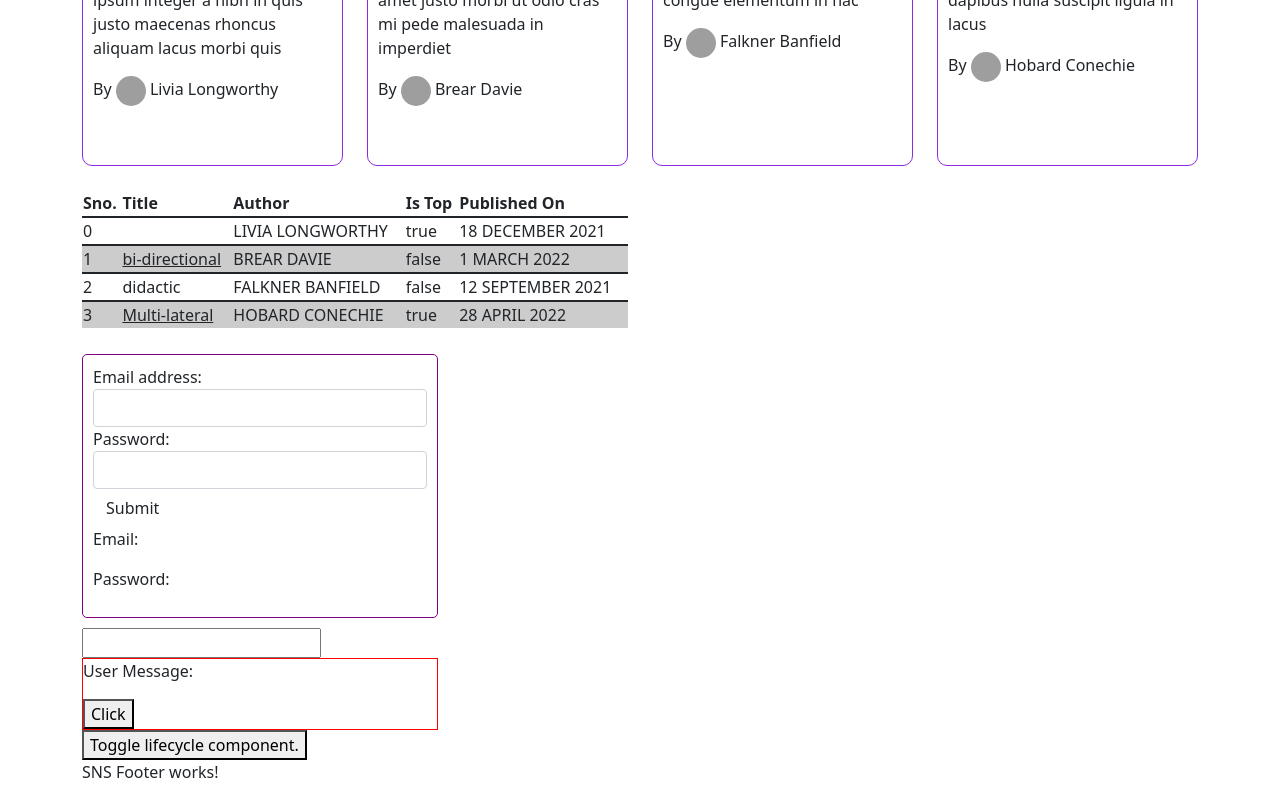
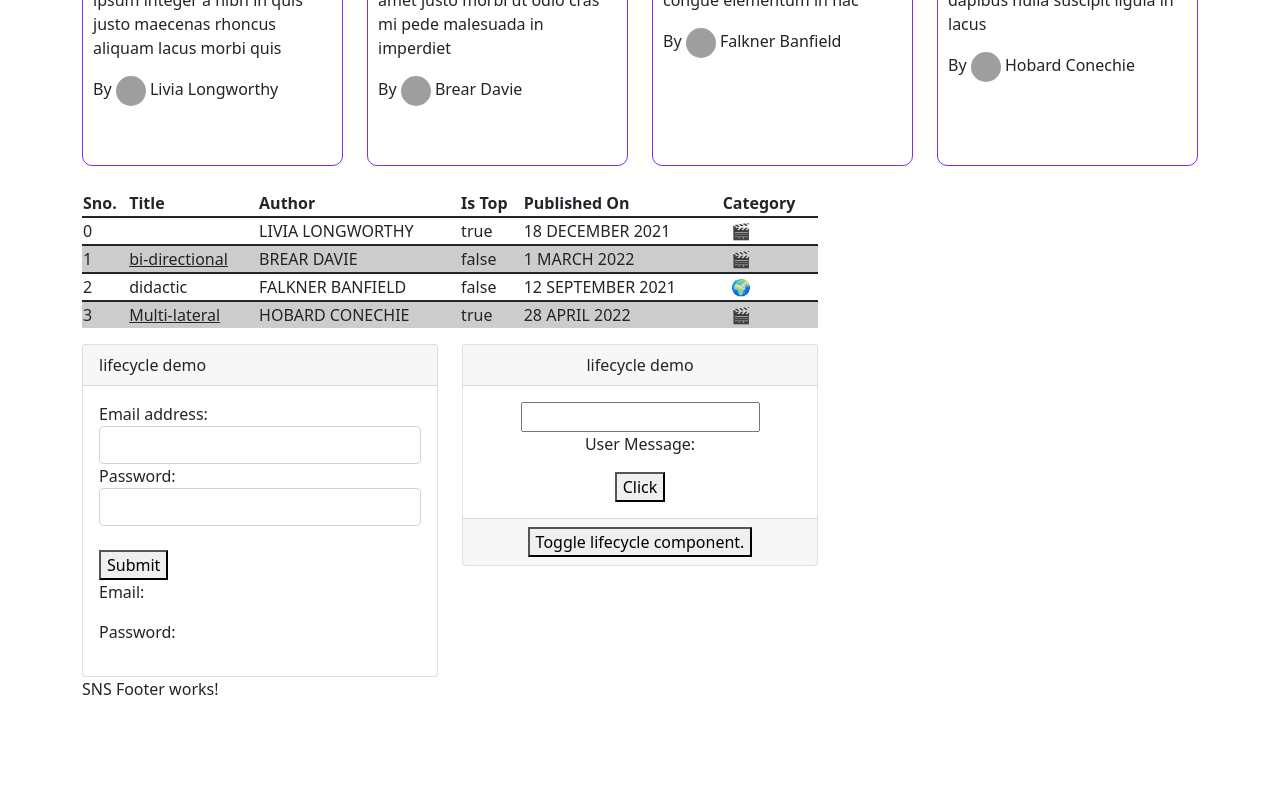
Before and after one commit to snsanjeev/ang-sns-news, an Angular app: page / in a window 1280 px wide. Shown: the part 415-1215 px from the top of the page. After the commit the page ends 1132 px from the top, so only its background shows below. Built offline with nearby package versions, Linux system fonts and the light colour scheme; grey boxes are pictures that could not be loaded.

Commit message:
ngSwitch, pipes and some styling

```diff
--- a/src/app/app.component.html
+++ b/src/app/app.component.html
@@ -17,7 +17,7 @@
     <sns-article-callouts></sns-article-callouts>
 
     <div class="row">
-        <div class="col-6">
+        <div class="col-8">
             <sns-news-table></sns-news-table>
         </div>
     </div>
@@ -26,17 +26,21 @@
         <div class="col-4">
             <sns-login-form></sns-login-form>
         </div>
-    </div>
+        <div class="col-4">
+            <div class="card text-center">
+                <div class="card-header">lifecycle demo</div>
+                <div class="card-body">
+                    <input [(ngModel)]="userMessage" name="message"/>
+                    <sns-lifecycle-demo (userclicked)="childToParentEvent($event)" [message]="userMessage" *ngIf="toggle"></sns-lifecycle-demo>
 
-    <div class="row">
-        <div class="col-4">
-            <input [(ngModel)]="userMessage" name="message"/>
-            <sns-lifecycle-demo (userclicked)="childToParentEvent($event)" [message]="userMessage" *ngIf="toggle"></sns-lifecycle-demo>
-            <button (click)="toggleLifecycleComponent()">Toggle lifecycle component.</button>
+                </div>
+                <div class="card-footer text-muted">
+                    <button (click)="toggleLifecycleComponent()">Toggle lifecycle component.</button>
+                </div>
+              </div>
+
         </div>
     </div>
-
-
     <div class="row">
         <div class="col-12">
             <sns-footer></sns-footer>
--- a/src/app/app.module.ts
+++ b/src/app/app.module.ts
@@ -18,6 +18,7 @@ import { LifecycleDemoComponent } from './components/lifecycle-demo/lifecycle-de
 import { NewsTableComponent } from './components/news-table/news-table.component';
 import { HighlightDirective } from './directives/highlight.directive';
 import { UnderlineDirective } from './directives/underline.directive';
+import { UppercasePipe } from './pipes/uppercase.pipe';
 
 @NgModule({
   declarations: [
@@ -32,7 +33,8 @@ import { UnderlineDirective } from './directives/underline.directive';
     LifecycleDemoComponent,
     NewsTableComponent,
     HighlightDirective,
-    UnderlineDirective
+    UnderlineDirective,
+    UppercasePipe
   ],
   imports: [
     BrowserModule,
--- a/src/app/components/lifecycle-demo/lifecycle-demo.component.css
+++ b/src/app/components/lifecycle-demo/lifecycle-demo.component.css
@@ -1,4 +1,4 @@
 :host {
-    border: 1px solid red;
+    /* border: 1px solid red; */
     display: block;
 }
--- a/src/app/components/login-form/login-form.component.html
+++ b/src/app/components/login-form/login-form.component.html
@@ -1,4 +1,6 @@
-<div class="LoginForm">
+<div class="card">
+  <div class="card-header">lifecycle demo</div>
+  <div class="card-body">
 <div class="form-group">
     <label for="email">Email address:</label>
     <input type="email" [(ngModel)]="form.email" name="email" class="form-control" id="email">
@@ -6,8 +8,9 @@
   <div class="form-group">
     <label for="pwd">Password:</label>
     <input type="password" [(ngModel)]="form.password" class="form-control" id="password">
-  </div>
-  <button type="submit" class="btn btn-default">Submit</button>
+  </div><br />
+  <button type="submit" class="">Submit</button>
 <p>Email: {{form.email}}</p>
 <p>Password: {{form.password}}</p>
 </div>
+</div>
--- a/src/app/components/news-table/news-table.component.html
+++ b/src/app/components/news-table/news-table.component.html
@@ -6,12 +6,17 @@
         <th>Author</th>
         <th>Is Top</th>
         <th>Published On</th>
+        <th>Category</th>
     </tr>
     <tr *ngFor="let news of news; let i = index" snsHighlight [ngClass]="{'even-row': (i % 2), 'odd-row': !(i%2)}">
         <td>{{i}}</td>
         <td snsUnderline>{{news.title}}</td>
         <td>{{news.author.name | uppercase}}</td>
         <td>{{news.isTopNEWS}}</td>
-        <td>{{news.publishedOn | date: "d MMMM yyyy" | uppercase}}</td>
+        <td>{{news.publishedOn | date: "d MMMM yyyy" | snsuppercase}}</td>
+        <td [ngSwitch]="news.category">
+            <span *ngSwitchCase="'Entertainment'">🎬</span>
+            <span *ngSwitchDefault>🌍</span>
+        </td>
     </tr>
 </table>
--- /dev/null
+++ b/src/app/pipes/uppercase.pipe.ts
@@ -0,0 +1,15 @@
+import { Pipe, PipeTransform } from '@angular/core';
+
+@Pipe({
+  name: 'snsuppercase'
+})
+export class UppercasePipe implements PipeTransform {
+
+  transform(value: string | null, ...args: unknown[]): string | null {
+    if (value && value.length > 0){
+      return value.toUpperCase()
+    }
+    return null;
+  }
+
+}
```
Also changed, not shown: 1 other file (tests, documents, lock files or other folders).
